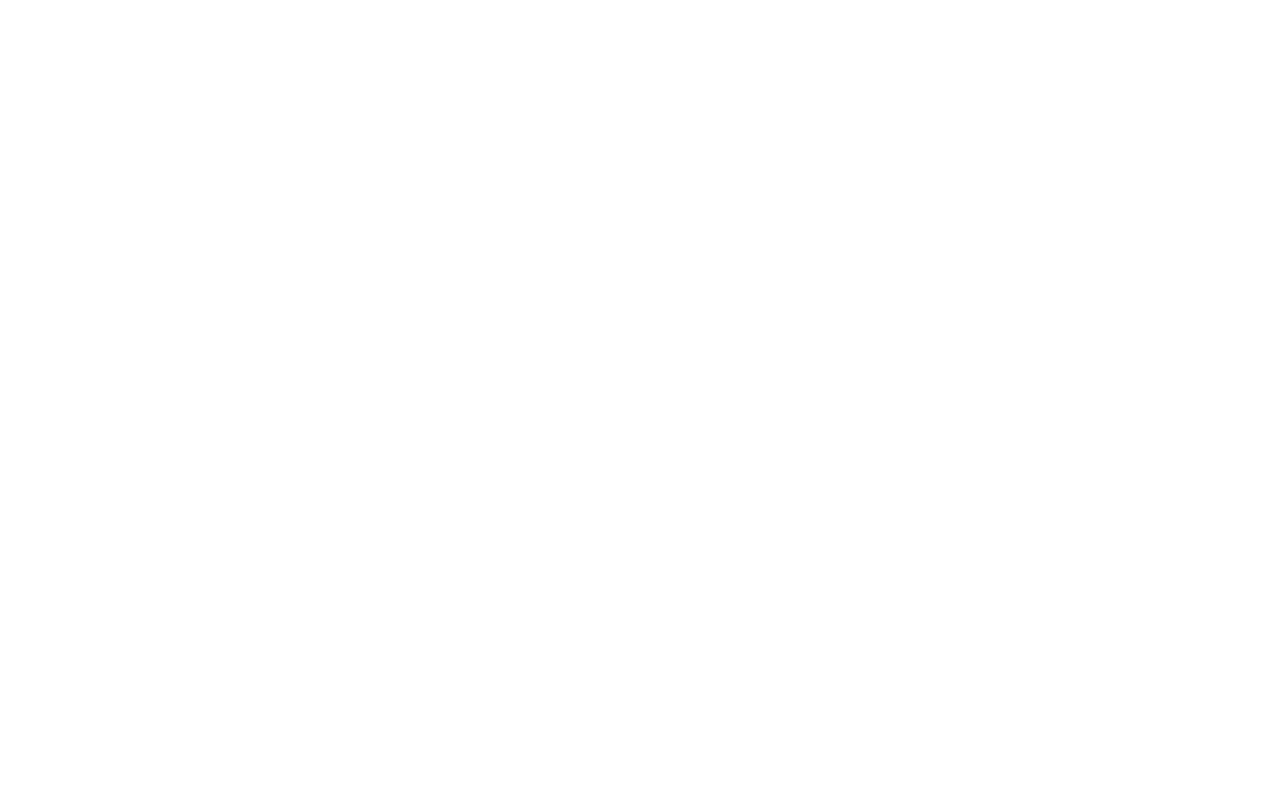
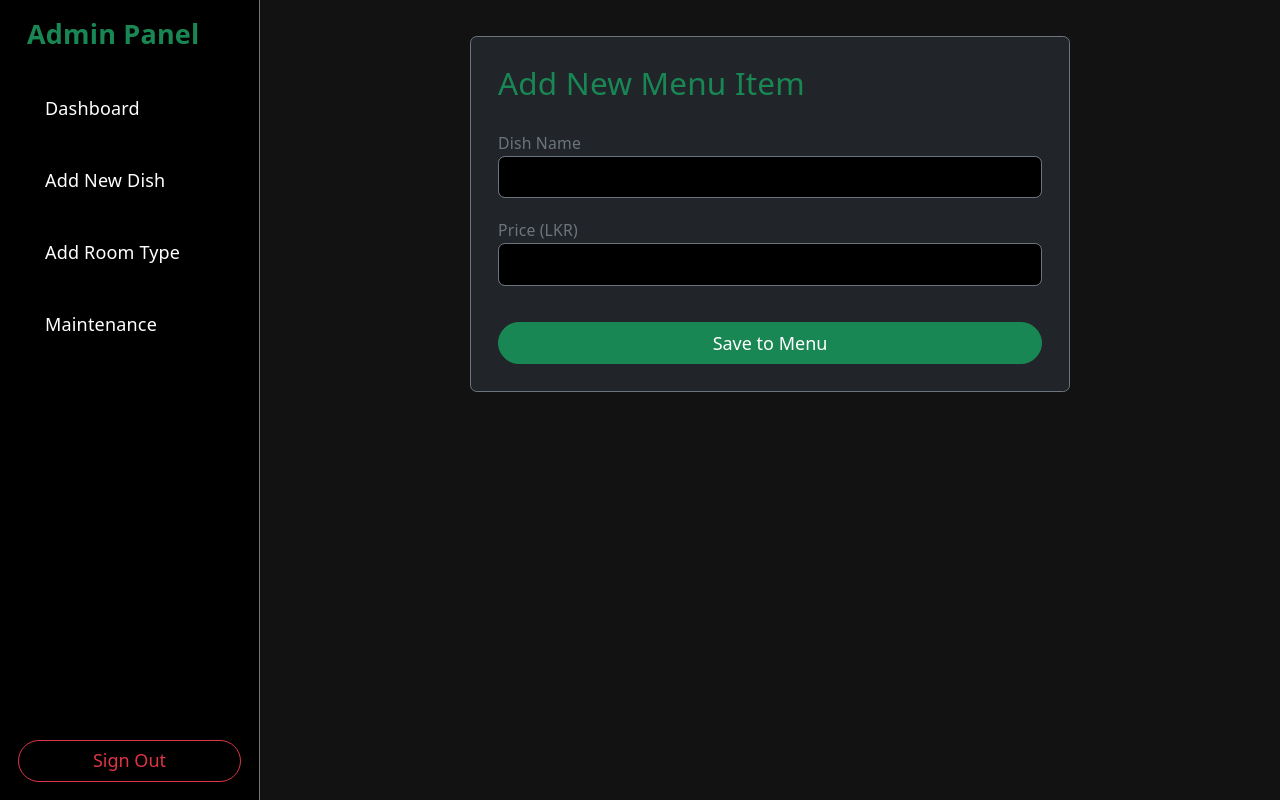
Before and after one commit to IT25100929/UQ-OOP-Group-Project, a React (Vite) app in the folder WebsiteFrontend/QU-Web-Application/: page /admin/add-dish in a window 1280 px wide. Before the commit this address had no page. Built offline with nearby package versions, Linux system fonts and the light colour scheme.

Commit message:
Made admin dashboard
The admin dashboard is still in the initial state, it definitely needs improvements.

```diff
--- a/WebsiteFrontend/QU-Web-Application/package.json
+++ b/WebsiteFrontend/QU-Web-Application/package.json
@@ -10,6 +10,7 @@
     "preview": "vite preview"
   },
   "dependencies": {
+    "axios": "^1.15.2",
     "bootstrap": "^5.3.8",
     "react": "^19.2.4",
     "react-dom": "^19.2.4",
--- a/WebsiteFrontend/QU-Web-Application/src/App.jsx
+++ b/WebsiteFrontend/QU-Web-Application/src/App.jsx
@@ -15,6 +15,9 @@
 import BookRoom from "./pages/BookRoom";
 import BookTable from "./pages/BootTable";
 import Checkout from "./pages/Checkout";
+import AdminDashboard from "./pages/AdminDashboard";
+import AddDish from "./pages/AddDish";
+import AddRoom from "./pages/AddRoom";
 
 
 
@@ -44,7 +47,12 @@
         </Route>
 
         {/* GROUP C: Admin Dashboard (Sidebar only, NO Header/Footer) */}
-        {/* <Route path="/admin/*" element={<AdminDashboard />} /> */}
+        <Route path="/admin" element={<AdminDashboard />}>
+
+          <Route path="add-dish" element={<AddDish />} />
+          <Route path="add-room" element={<AddRoom />} />
+
+        </Route>
 
       </Routes>
     </Router>
--- /dev/null
+++ b/WebsiteFrontend/QU-Web-Application/src/pages/AddDish.jsx
@@ -0,0 +1,38 @@
+import React, { useState } from 'react';
+import axios from 'axios';
+
+function AddDish() {
+    const [dish, setDish] = useState({ name: '', price: '', category: 'Main Course', description: '' });
+
+    const handleSubmit = async (e) => {
+        e.preventDefault();
+        try {
+            await axios.post("http://localhost:8080/api/menu", dish);
+            alert("Dish added successfully!");
+            setDish({ name: '', price: '', category: 'Main Course', description: '' });
+        } catch (err) {
+            alert("Error connecting to backend.");
+        }
+    };
+
+    return (
+        <div className="card bg-dark border-secondary p-4 mx-auto" style={{ maxWidth: '600px' }}>
+            <h3 className="text-success mb-4">Add New Menu Item</h3>
+            <form onSubmit={handleSubmit}>
+                <div className="mb-3">
+                    <label className="text-secondary small">Dish Name</label>
+                    <input type="text" className="form-control bg-black border-secondary text-white"
+                        value={dish.name} onChange={(e) => setDish({ ...dish, name: e.target.value })} required />
+                </div>
+                <div className="mb-3">
+                    <label className="text-secondary small">Price (LKR)</label>
+                    <input type="number" className="form-control bg-black border-secondary text-white"
+                        value={dish.price} onChange={(e) => setDish({ ...dish, price: e.target.value })} required />
+                </div>
+                <button type="submit" className="btn btn-success w-100 rounded-pill mt-3">Save to Menu</button>
+            </form>
+        </div>
+    );
+}
+
+export default AddDish;
--- /dev/null
+++ b/WebsiteFrontend/QU-Web-Application/src/pages/AddRoom.jsx
@@ -0,0 +1,34 @@
+import React, { useState } from 'react';
+import axios from 'axios';
+
+function AddRoom() {
+    const [room, setRoom] = useState({ title: '', price: '', desc: '', amenities: '' });
+
+    const handleSubmit = async (e) => {
+        e.preventDefault();
+        // Converting comma-separated string to array for Spring Boot compatibility
+        const roomData = { ...room, amenities: room.amenities.split(',') };
+
+        try {
+            await axios.post("http://localhost:8080/api/rooms", roomData);
+            alert("Room type created!");
+        } catch (err) {
+            alert("Failed to save room.");
+        }
+    };
+
+    return (
+        <div className="card bg-dark border-secondary p-4 mx-auto" style={{ maxWidth: '600px' }}>
+            <h3 className="text-info mb-4">Create Room Type</h3>
+            <form onSubmit={handleSubmit}>
+                <input type="text" className="form-control mb-3 bg-black border-secondary text-white" placeholder="Room Title (e.g. Deluxe)"
+                    onChange={(e) => setRoom({ ...room, title: e.target.value })} />
+                <input type="text" className="form-control mb-3 bg-black border-secondary text-white" placeholder="Amenities (WiFi, AC, TV)"
+                    onChange={(e) => setRoom({ ...room, amenities: e.target.value })} />
+                <button type="submit" className="btn btn-info w-100 rounded-pill">Add Room</button>
+            </form>
+        </div>
+    );
+}
+
+export default AddRoom;
--- /dev/null
+++ b/WebsiteFrontend/QU-Web-Application/src/pages/AdminDashboard.jsx
@@ -0,0 +1,43 @@
+import React from 'react';
+import { Link, Outlet, useNavigate } from 'react-router-dom';
+
+function AdminDashboard() {
+    const navigate = useNavigate();
+
+    const handleLogout = () => {
+        localStorage.removeItem('adminToken');
+        navigate('/admin-login');
+    };
+
+    return (
+        <div className="d-flex" style={{ backgroundColor: '#121212', minHeight: '100vh', color: 'white' }}>
+            {/* --- SIDEBAR (Fixed) --- */}
+            <div className="d-flex flex-column p-3 text-white bg-black border-end border-secondary" style={{ width: '260px', position: 'fixed', height: '100vh' }}>
+                <h4 className="fw-bold text-success mb-4 px-2">Admin Panel</h4>
+                <ul className="nav nav-pills flex-column mb-auto">
+                    <li className="nav-item">
+                        <Link to="/admin" className="nav-link text-white mb-2 p-3"><i className="bi bi-speedometer2 me-2"></i> Dashboard</Link>
+                    </li>
+                    <li>
+                        <Link to="/admin/add-dish" className="nav-link text-white mb-2 p-3"><i className="bi bi-plus-circle me-2"></i> Add New Dish</Link>
+                    </li>
+                    <li>
+                        <Link to="/admin/add-room" className="nav-link text-white mb-2 p-3"><i className="bi bi-door-open me-2"></i> Add Room Type</Link>
+                    </li>
+                    <li>
+                        <Link to="/admin/maintenance" className="nav-link text-white mb-2 p-3"><i className="bi bi-tools me-2"></i> Maintenance</Link>
+                    </li>
+                </ul>
+                <button onClick={handleLogout} className="btn btn-outline-danger rounded-pill">Sign Out</button>
+            </div>
+
+            {/* --- CONTENT AREA (Dynamic) --- */}
+            <div className="flex-grow-1" style={{ marginLeft: '260px', padding: '2rem' }}>
+                {/* This is where the other JSX files will render */}
+                <Outlet />
+            </div>
+        </div>
+    );
+}
+
+export default AdminDashboard;
```
Also changed, not shown: 2 other files (tests, documents, lock files or other folders).
